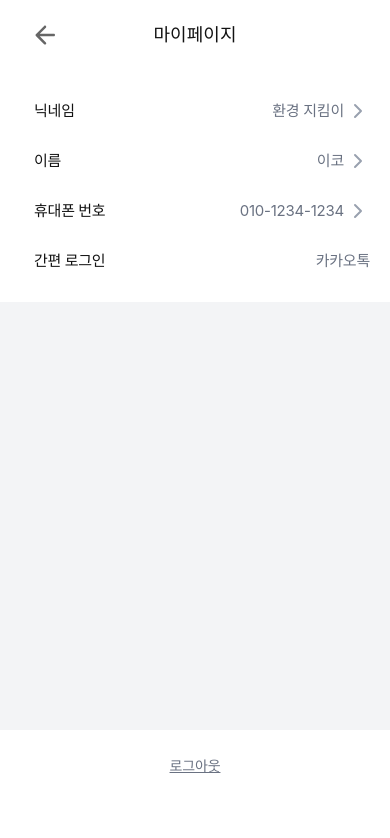
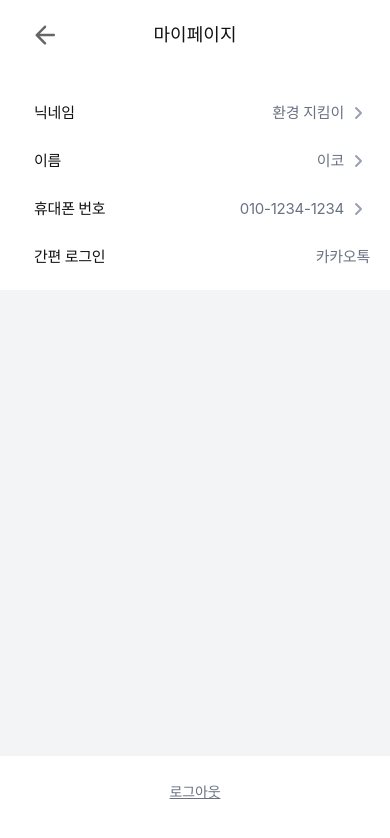
Before and after one commit to SeSACTHON/frontend, a React (Vite) app: page /#/myPage in a window 390 px wide. Shown: the top 838 px of the page. Built offline with nearby package versions, Linux system fonts and the light colour scheme; sample sign-in values are in the browser's storage.

Commit message:
[refactor] 마이페이지 관련 UI 리펙토링
- label phone일 때 전화번호 형식에 맞춰 '-' 및 글자 조건문 추가
- 로그아웃 버튼 클릭 시 모달 출력
- 아이콘 변경

```diff
--- a/src/pages/MyPage/EditPage.tsx
+++ b/src/pages/MyPage/EditPage.tsx
@@ -1,6 +1,6 @@
 import { useState } from 'react';
 import { useLocation, useNavigate } from 'react-router-dom';
-import closeIcon from '@/assets/icons/icon_x.svg';
+import closeIcon from '@/assets/icons/icon_x_gray.svg';
 import { useKeyboardOffset } from '@/hooks/useKeyboardOffset';
 import { ProfileLabels } from '@/constants/UserConfig';
 import { type UserType } from '@/types/UserTypes';
@@ -25,9 +25,9 @@ const EditPage = () => {
 
   return (
     <div className='relative flex h-full w-full flex-col'>
-      <div className='mt-6 flex flex-1 flex-col overflow-y-auto px-8.5'>
+      <div className='mt-7 flex flex-1 flex-col overflow-y-auto px-8.5'>
         <h1 className='text-text-primary mb-2 text-lg leading-7.5 font-semibold tracking-[-0.27px]'>
-          {`${ProfileLabels[label]}을 입력해주세요.`}
+          {`${ProfileLabels[label]}${label === 'phone' ? '를' : '을'} 입력해주세요.`}
         </h1>
 
         <label className='text-brand-primary mt-2 mb-2.5 h-7.5 text-[10px] leading-7.5 tracking-[-0.15px]'>
@@ -36,9 +36,10 @@ const EditPage = () => {
 
         <div className='relative'>
           <input
-            type='text'
+            type={label === 'phone' ? 'tel' : 'text'}
             value={input}
             onChange={(e) => setInput(e.target.value)}
+            maxLength={label === 'phone' ? 11 : undefined}
             className='border-brand-primary text-text-primary w-full border-b bg-transparent px-0 py-2 text-lg font-medium placeholder-gray-400 outline-none focus:border-[#4A9B8A]'
           />
 
@@ -47,7 +48,6 @@ const EditPage = () => {
               onClick={handleClear}
               className='absolute right-0 bottom-2.5 cursor-pointer'
             >
-              {/* TODO: 닫기 아이콘 변경 필요 */}
               <img
                 src={closeIcon}
                 alt='close-icon'
--- a/src/pages/MyPage/MyPage.tsx
+++ b/src/pages/MyPage/MyPage.tsx
@@ -1,6 +1,8 @@
+import { useState } from 'react';
 import { useNavigate } from 'react-router-dom';
-import { ChevronRight } from 'lucide-react';
+import ArrowIcon from '@/assets/icons/icon_arrow.svg';
 import { ProfileLabels } from '@/constants/UserConfig';
+import { LogoutDialog } from '@/components/myPage/LogoutDialog';
 import { type UserType } from '@/types/UserTypes';
 
 // 임시 데이터
@@ -12,7 +14,7 @@ const menuItems: UserType[] = [
   { label: 'name', value: '이코' },
   {
     label: 'phone',
-    value: '010-1234-1234',
+    value: '01012341234',
   },
   {
     label: 'login',
@@ -22,8 +24,9 @@ const menuItems: UserType[] = [
 
 const MyPage = () => {
   const navigate = useNavigate();
+  const [isLogoutDialogOpen, setIsLogoutDialogOpen] = useState(false);
 
-  const handleMenuClick = (item: UserType) => {
+  const handleEditPage = (item: UserType) => {
     if (item.label === 'login') return;
 
     navigate('/myPage/edit', {
@@ -31,37 +34,29 @@ const MyPage = () => {
     });
   };
 
-  const handleLogout = () => {
-    console.log('로그아웃');
-
-    // TODO: 로그아웃 로직 구현
-    navigate('/login');
-  };
-
   return (
     <div className='flex h-full flex-col bg-[#F3F4F6]'>
-      <div className='bg-white py-4 pr-5 pl-8.5'>
-        {menuItems.map((item) => (
+      <div className='bg-white pt-7'>
+        {menuItems.map((page) => (
           <div
-            key={item.label}
-            className='flex w-full items-center justify-between py-2.5 text-[15px] leading-7.5 tracking-[-0.225px]'
+            key={page.label}
+            className='mb-4.5 flex w-full items-center justify-between pr-5 pl-8.5 text-[15px] leading-7.5 tracking-[-0.225px]'
           >
             <span className='text-text-primary font-semibold'>
-              {ProfileLabels[item.label]}
+              {ProfileLabels[page.label]}
             </span>
             <div className='flex items-center gap-0.5'>
-              <span className='text-text-secondary'>{item.value}</span>
-              {item.label !== 'login' && (
+              <span className='text-text-secondary'>
+                {page.label === 'phone'
+                  ? page.value.replace(/(\d{3})(\d{4})(\d{4})/, '$1-$2-$3')
+                  : page.value}
+              </span>
+              {page.label !== 'login' && (
                 <button
-                  onClick={() => handleMenuClick(item)}
+                  onClick={() => handleEditPage(page)}
                   className='cursor-pointer'
                 >
-                  {/* TODO: 아이콘 변경 필요 */}
-                  <ChevronRight
-                    className='text-text-inactive'
-                    width={24}
-                    height={24}
-                  />
+                  <img src={ArrowIcon} alt='arrow-icon' className='h-6 w-6' />
                 </button>
               )}
             </div>
@@ -69,14 +64,19 @@ const MyPage = () => {
         ))}
       </div>
 
-      <div className='mt-auto flex h-[114px] items-start justify-center bg-white pt-5'>
+      <div className='mt-auto flex h-22 items-start justify-center bg-white pt-5'>
         <button
-          onClick={handleLogout}
+          onClick={() => setIsLogoutDialogOpen(true)}
           className='text-text-secondary cursor-pointer px-5 py-1.5 text-center text-sm leading-5 tracking-[-0.15px] underline underline-offset-auto'
         >
           로그아웃
         </button>
       </div>
+
+      <LogoutDialog
+        isOpen={isLogoutDialogOpen}
+        onClose={() => setIsLogoutDialogOpen(false)}
+      />
     </div>
   );
 };
```
